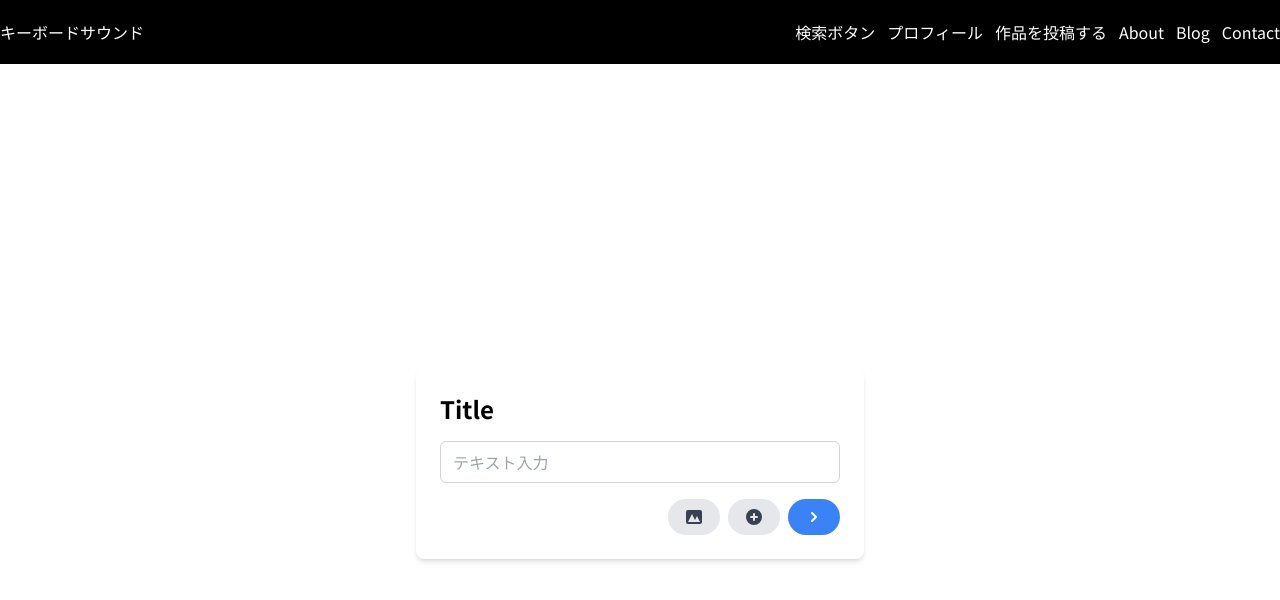
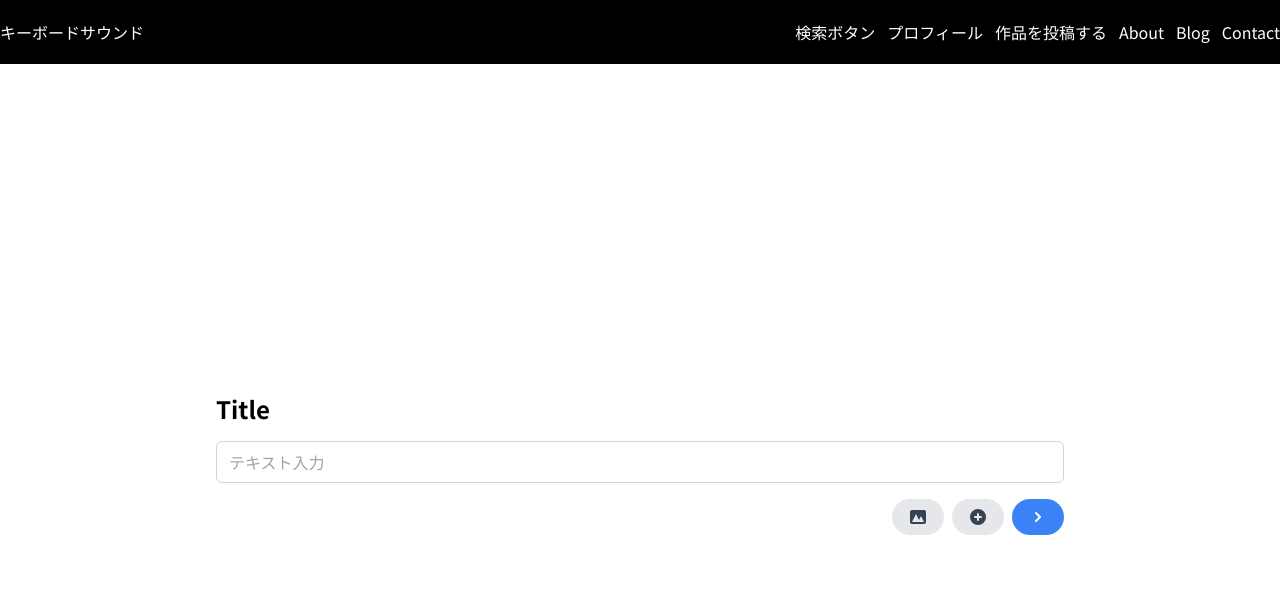
Before and after one commit to tomato-ga/keysound, a Next.js app: page /post/upload in a window 1280 px wide. Shown: the top 600 px of the page. Built offline with nearby package versions, Linux system fonts and the light colour scheme.

Commit message:
アップロード画面修正中

```diff
--- a/src/app/(pages)/post/upload/page.tsx
+++ b/src/app/(pages)/post/upload/page.tsx
@@ -5,7 +5,7 @@ import { useState } from 'react'
 const UploadPage = () => {
 	return (
 		<div className="flex flex-col items-center justify-center h-screen">
-			<div className="bg-white rounded-lg shadow-md p-6 w-full max-w-md">
+			<div className="bg-white rounded-lg  w-full max-w-xl m-2 p-6 lg:w-full lg:m-6 lg:max-w-4xl">
 				<h1 className="text-2xl font-bold mb-4">Title</h1>
 				<div className="mb-4">
 					<input
```
